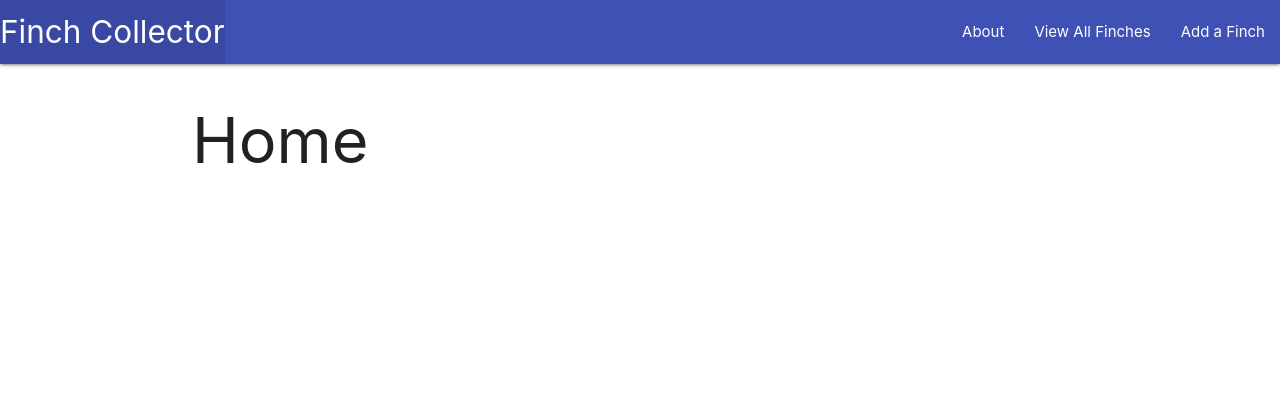
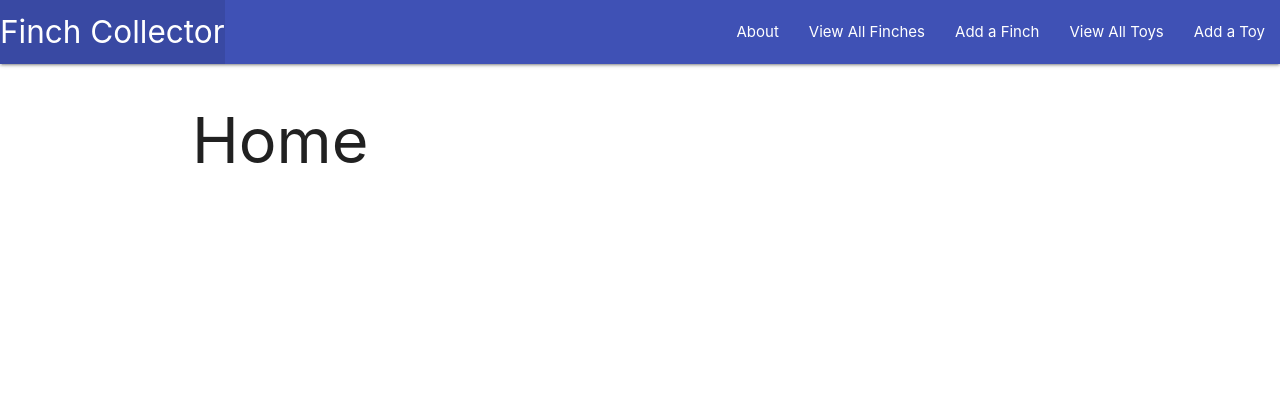
Before and after one commit to jaclynscarey/finch-collector, a Django app: template main_app/templates/home.html in a window 1280 px wide. Shown: the top 420 px of the page. Run offline with Django 4.2, Linux system fonts and the light colour scheme; the template is opened without the code that fills it, so the values that code supplies are empty; parts of the project's set-up code (start-up, migrations or seed data) failed here and were passed over.

Commit message:
wip: add View All Toys and Add a Toy to nav bar

```diff
--- a/main_app/templates/base.html
+++ b/main_app/templates/base.html
@@ -22,6 +22,8 @@
                     <li><a href="{% url 'about' %}">About</a></li>
                     <li><a href="{% url 'index' %}">View All Finches</a></li>
                     <li><a href="{% url 'finches_create' %}">Add a Finch</a></li>
+                    <li><a href="{% url 'toys_list' %}">View All Toys</a></li>
+                    <li><a href="{% url 'toys_create' %}">Add a Toy</a></li>
                 </ul>
             </div>
         </nav>
```
